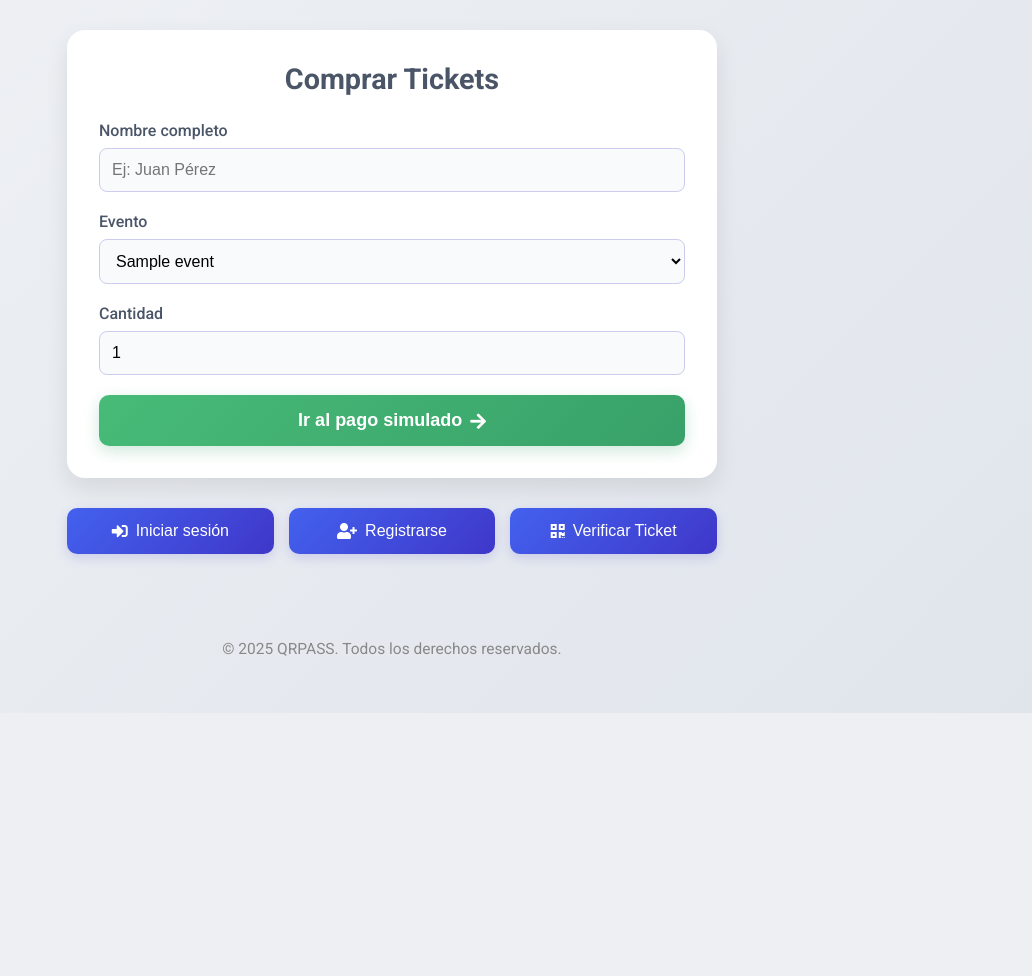
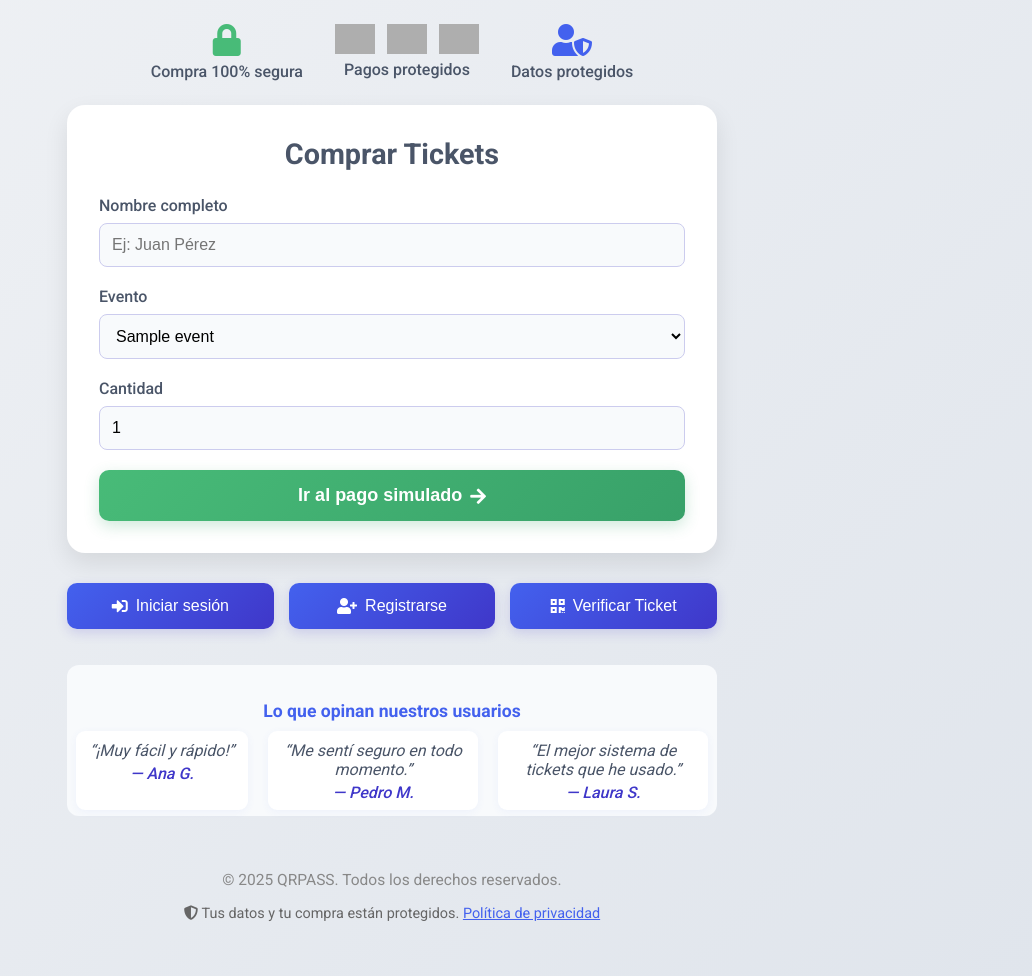
Before and after one commit to nicolassss16/Entradas-por-QR, a Flask app: page / in a window 1280 px wide. Shown: the part 151-1127 px from the top of the page, without its empty margins (248-1280 px from the left). Before the commit the page ends 864 px from the top, so only its background shows below. Run offline with Flask 3, Linux system fonts and the light colour scheme; tables that the repository leaves empty hold one stand-in row (values such as "Sample post"); grey boxes are pictures that could not be loaded.

Commit message:
Update index.html

```diff
--- a/app/templates/index.html
+++ b/app/templates/index.html
@@ -40,7 +40,7 @@
 
         header {
             text-align: center;
-            margin-bottom: 30px;
+            margin-bottom: 24px;
             padding-top: 20px;
         }
 
@@ -57,6 +57,34 @@
             color: var(--gray);
             max-width: 500px;
             margin: 0 auto;
+        }
+
+        /* Trust signals */
+        .trust-signals {
+            text-align: center;
+            margin-bottom: 24px;
+        }
+        .trust-signals .trust-icons {
+            display: flex;
+            justify-content: center;
+            gap: 28px;
+            flex-wrap: wrap;
+        }
+        .trust-signals .trust-item {
+            min-width: 120px;
+        }
+        .trust-signals p {
+            margin: 6px 0 0 0;
+            font-weight: 500;
+            font-size: 1em;
+            color: var(--gray);
+        }
+
+        .trust-signals .payment-logos img {
+            height: 30px;
+            margin: 0 4px;
+            filter: grayscale(1) brightness(1.1);
+            vertical-align: middle;
         }
 
         main {
@@ -212,6 +240,42 @@
             outline: 2px solid #b3bcf7;
         }
 
+        /* Testimonials */
+        .testimonials {
+            background: #f8fafc;
+            padding: 18px 0 6px 0;
+            border-radius: 12px;
+            margin: 36px 0 0 0;
+            text-align: center;
+        }
+        .testimonials h3 {
+            color: #4361ee;
+            margin-bottom: 10px;
+            font-size: 1.1em;
+        }
+        .testimonials .testi-blocks {
+            display: flex;
+            justify-content: center;
+            gap: 20px;
+            flex-wrap: wrap;
+        }
+        .testimonials blockquote {
+            max-width: 210px;
+            font-style: italic;
+            color: #4a5568;
+            background: #fff;
+            border-radius: 9px;
+            padding: 10px 14px 8px 14px;
+            margin: 0;
+            box-shadow: 0 2px 8px rgba(67,97,238,0.06);
+        }
+        .testimonials blockquote span {
+            display: block;
+            font-weight: 500;
+            margin-top: 4px;
+            color: #3f37c9;
+        }
+
         /* Footer */
         footer {
             margin-top: 40px;
@@ -228,6 +292,8 @@
             .form-card { padding: 20px; }
             .form-card h2 { font-size: 1.5rem; }
             nav.button-group { flex-direction: column; gap: 10px; }
+            .trust-signals .trust-icons { gap: 12px; }
+            .testimonials .testi-blocks { gap: 12px;}
         }
         @media (max-width: 480px) {
             body { padding: 7px; }
@@ -236,6 +302,7 @@
             .alert { font-size: 15px; padding: 12px; flex-direction: column; }
             .alert-close { position: static; margin-top: 5px; transform: none; }
             input, select, button, nav.button-group button { font-size: 15px; padding: 11px; }
+            .testimonials .testi-blocks { flex-direction: column; gap: 8px;}
         }
     </style>
 </head>
@@ -244,6 +311,27 @@
         <h1>QRPASS</h1>
         <p>Compra tus tickets de forma rápida y segura</p>
     </header>
+
+    <!-- Trust signals -->
+    <section class="trust-signals" aria-label="Confianza y seguridad">
+        <div class="trust-icons">
+            <div class="trust-item">
+                <i class="fas fa-lock" style="font-size:2em;color:#48bb78;"></i>
+                <p>Compra 100% segura</p>
+            </div>
+            <div class="trust-item payment-logos">
+                <img src="https://upload.wikimedia.org/wikipedia/commons/0/04/Visa.svg" alt="Visa">
+                <img src="https://upload.wikimedia.org/wikipedia/commons/5/5e/MasterCard_Logo.svg" alt="MasterCard">
+                <img src="https://upload.wikimedia.org/wikipedia/commons/2/2a/Mercado_Pago_logo.svg" alt="Mercado Pago">
+                <p>Pagos protegidos</p>
+            </div>
+            <div class="trust-item">
+                <i class="fas fa-user-shield" style="font-size:2em;color:#4361ee;"></i>
+                <p>Datos protegidos</p>
+            </div>
+        </div>
+    </section>
+
     <main>
         {% with messages = get_flashed_messages(with_categories=true) %}
             {% if messages %}
@@ -309,11 +397,25 @@
                 <button type="button"><i class="fas fa-qrcode"></i> Verificar Ticket</button>
             </a>
         </nav>
+
+        <!-- Testimonios -->
+        <section class="testimonials" aria-label="Testimonios de usuarios">
+            <h3>Lo que opinan nuestros usuarios</h3>
+            <div class="testi-blocks">
+                <blockquote>“¡Muy fácil y rápido!”<span>— Ana G.</span></blockquote>
+                <blockquote>“Me sentí seguro en todo momento.”<span>— Pedro M.</span></blockquote>
+                <blockquote>“El mejor sistema de tickets que he usado.”<span>— Laura S.</span></blockquote>
+            </div>
+        </section>
+
     </main>
     <footer>
         <p>© 2025 QRPASS. Todos los derechos reservados.</p>
+        <p style="font-size:0.93em;color:#666;margin-top:8px;">
+            <i class="fas fa-shield-alt" aria-hidden="true"></i>
+            Tus datos y tu compra están protegidos.
+            <a href="/privacidad" style="color:#4361ee;">Política de privacidad</a>
+        </p>
     </footer>
 </body>
 </html>
-</body>
-</html>
```
